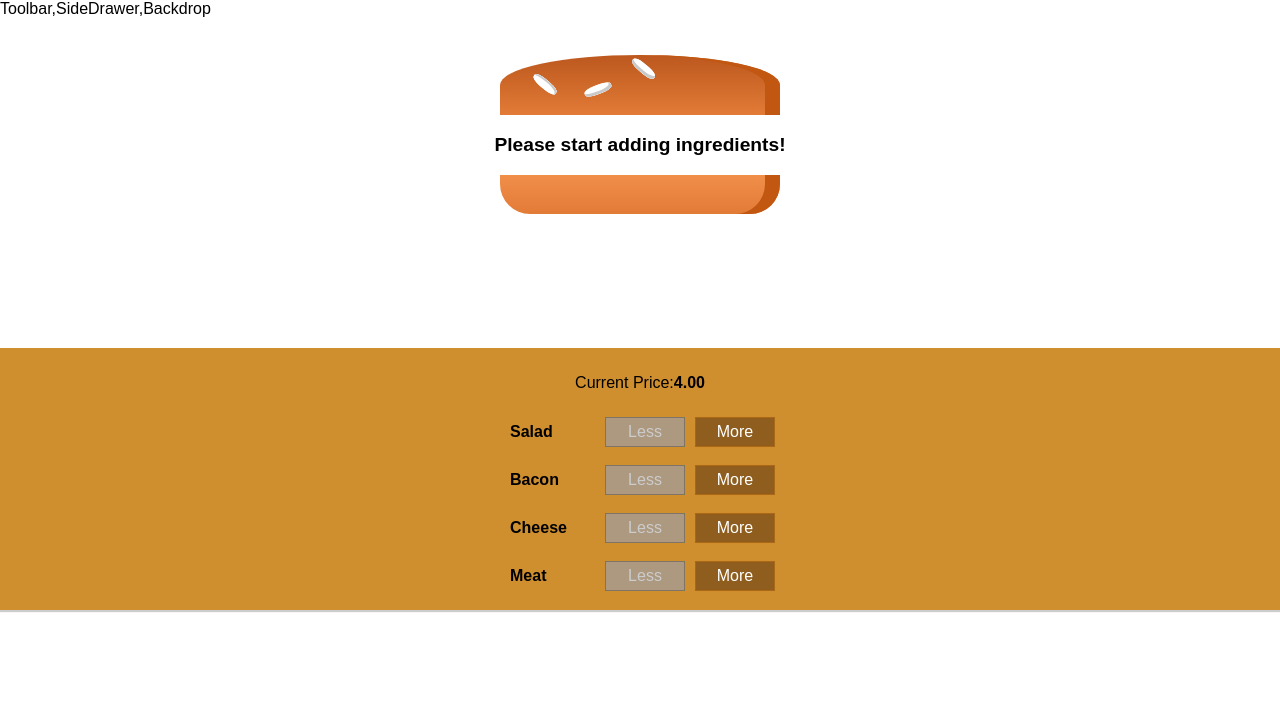
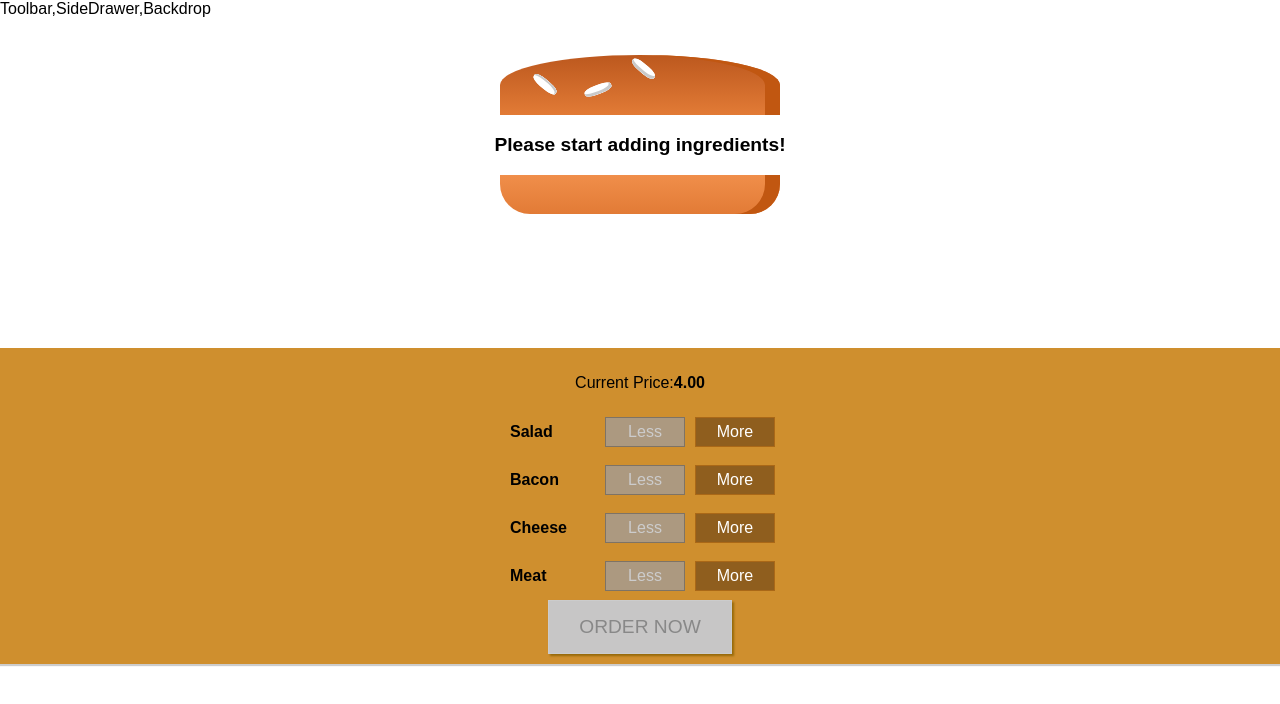
Before and after one commit to NiedzwiedzGit/burger-builder, a React app: page / in a window 1280 px wide. Shown: the top 704 px of the page. Built offline with nearby package versions, Linux system fonts and the light colour scheme.

Commit message:
Adding the Order Button

```diff
--- a/src/components/Burger/BuildControls/BuildControls.css
+++ b/src/components/Burger/BuildControls/BuildControls.css
@@ -7,3 +7,44 @@
     box-shadow: 0 2px 1px #ccc;
     padding:10px 0;
 }
+
+.OrderButton {
+    background-color: #DAD735;
+    outline: none;
+    cursor: pointer;
+    border: 1px solid #966909;
+    color: #966909;
+    font-family: inherit;
+    font-size: 1.2em;
+    padding: 15px 30px;
+    box-shadow: 2px 2px 2px #966909;
+}
+
+.OrderButton:hover, .OrderButton:active {
+    background-color: #A0DB41;
+    border: 1px solid #966909;
+    color: #966909;
+}
+
+.OrderButton:disabled {
+    background-color: #C7C6C6;
+    cursor: not-allowed;
+    border: 1px solid #ccc;
+    color: #888888;
+}
+
+.OrderButton:not(:disabled) {
+    animation: enable 0.3s linear;
+}
+
+@keyframes enable {
+    0% {
+        transform: scale(1);
+    }
+    60% {
+        transform: scale(1.1);
+    }
+    100% {
+        transform: scale(1);
+    }
+}
--- a/src/components/Burger/BuildControls/BuildControls.js
+++ b/src/components/Burger/BuildControls/BuildControls.js
@@ -19,6 +19,9 @@ const buildControls = (props) => (
                 removed={() => props.ingredientRemoved(ctrl.type)}
                 disabled={props.disabled[ctrl.type]} />
         ))}
+        <button
+            className={classes.OrderButton}
+            disabled={!props.purchasable}>ORDER NOW</button>
     </div>
 );
 
--- a/src/containers/BurgerBuilder/BurgerBuilder.js
+++ b/src/containers/BurgerBuilder/BurgerBuilder.js
@@ -16,7 +16,17 @@ class BurgerBuilder extends Component {
             cheese: 0,
             meat: 0
         },
-        totalPrice: 4
+        totalPrice: 4,
+        purchasable: false
+    }
+    updatePurchaseState(ingredients) {
+
+        const sum = Object.keys(ingredients).map(igKey => {
+            return ingredients[igKey]
+        }).reduce((sum, el) => {
+            return sum + el;
+        }, 0);
+        this.setState({ purchasable: sum > 0 })
     }
     addIngredientHandler = (type) => {
         const oldCount = this.state.ingredients[type];
@@ -30,6 +40,7 @@ class BurgerBuilder extends Component {
         const newPrice = oldPrice + priceAddition;
 
         this.setState({ totalPrice: newPrice, ingredients: updatedIngredients })
+        this.updatePurchaseState(updatedIngredients);
     }
     removeIngredientHandler = (type) => {
         const oldCount = this.state.ingredients[type];
@@ -46,6 +57,7 @@ class BurgerBuilder extends Component {
         const newPrice = oldPrice - priceDeduction;
 
         this.setState({ totalPrice: newPrice, ingredients: updatedIngredients })
+        this.updatePurchaseState(updatedIngredients);
     }
 
     render() {
@@ -62,6 +74,7 @@ class BurgerBuilder extends Component {
                     ingredientAdded={this.addIngredientHandler}
                     ingredientRemoved={this.removeIngredientHandler}
                     disabled={disableInfo}
+                    purchasable={this.state.purchasable}
                     price={this.state.totalPrice} />
             </Aux>
         );
```
